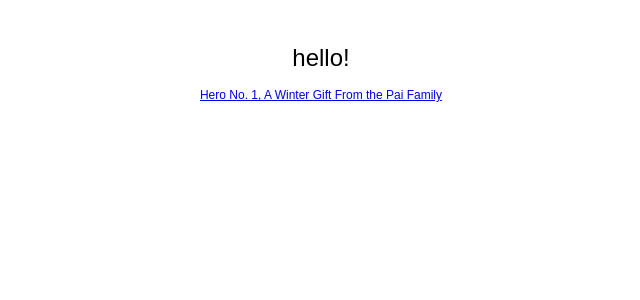
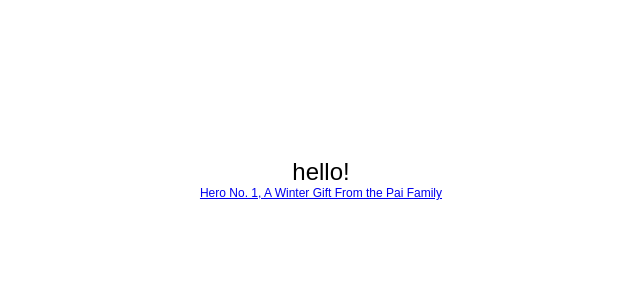
Before and after one commit to vpai/vpai.github.io, a Jekyll site: the page built from index.html, in a window 1280 px wide. Shown: the top 300 px of the page, without its empty margins (319-959 px from the left). Built offline with Jekyll 4.4.1, drawn with Linux system fonts in a browser that asks for light colours.

Commit message:
rename media -> assets

```diff
--- a/_layouts/base.html
+++ b/_layouts/base.html
@@ -3,7 +3,8 @@
 <html>
 	<head>
 		<title>{{ page.title }}</title>
-		<link rel="stylesheet" type="text/css" href="/media/css/style.css"/>
+		<link rel="stylesheet" type="text/css" href="/assets/css/reset.css"/>
+    <link rel="stylesheet" type="text/css" href="/assets/css/style.css"/>
 	</head>
 
 	<body>
--- a/media/css/style.scss
+++ b/assets/css/reset.scss
@@ -14,6 +14,7 @@ body {
 
 h1, h2, h3, h4, h5, h6 {
   font-weight: normal;
+  margin: 0;
 }
 
 ul {
@@ -28,12 +29,3 @@ ul {
     text-decoration: none;
   }
 }
-
-.container {
-	width: 545px;
-	margin: 0 auto;
-}
-
-.text-center {
-  text-align: center;
-}
--- /dev/null
+++ b/assets/css/style.scss
@@ -0,0 +1,72 @@
+---
+---
+
+$container-width: 545px;
+
+.container {
+  width: $container-width;
+  margin: 0 auto;
+  padding: 130px 0;
+}
+
+.text-center {
+  text-align: center;
+}
+
+.space-1 {
+  margin-bottom: 6.25px; }
+
+.space-top-1 {
+  margin-top: 6.25px; }
+
+.space-2 {
+  margin-bottom: 12.5px; }
+
+.space-top-2 {
+  margin-top: 12.5px; }
+
+.space-3 {
+  margin-bottom: 18.75px; }
+
+.space-top-3 {
+  margin-top: 18.75px; }
+
+.space-4 {
+  margin-bottom: 25px; }
+
+.space-top-4 {
+  margin-top: 25px; }
+
+.space-5 {
+  margin-bottom: 31.25px; }
+
+.space-top-5 {
+  margin-top: 31.25px; }
+
+.space-6 {
+  margin-bottom: 37.5px; }
+
+.space-top-6 {
+  margin-top: 37.5px; }
+
+.space-7 {
+  margin-bottom: 43.75px; }
+
+.space-top-7 {
+  margin-top: 43.75px; }
+
+.space-8 {
+  margin-bottom: 50px; }
+
+.space-top-8 {
+  margin-top: 50px; }
+
+.post {
+  img {
+    width: $container-width;
+  }
+
+  .date {
+    color: #D0021B;
+  }
+}
```
Also changed, not shown: assets/fonts/ColabThi.ttf (renamed from media/fonts/ColabThi.ttf), assets/js/main.js (renamed from media/js/main.js), 5 other files.
